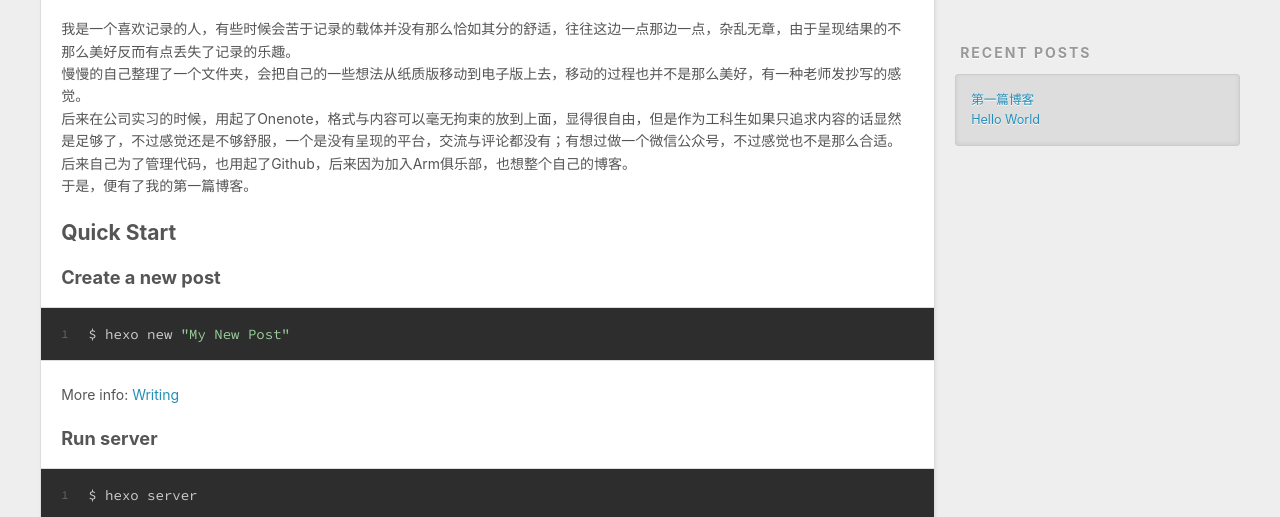
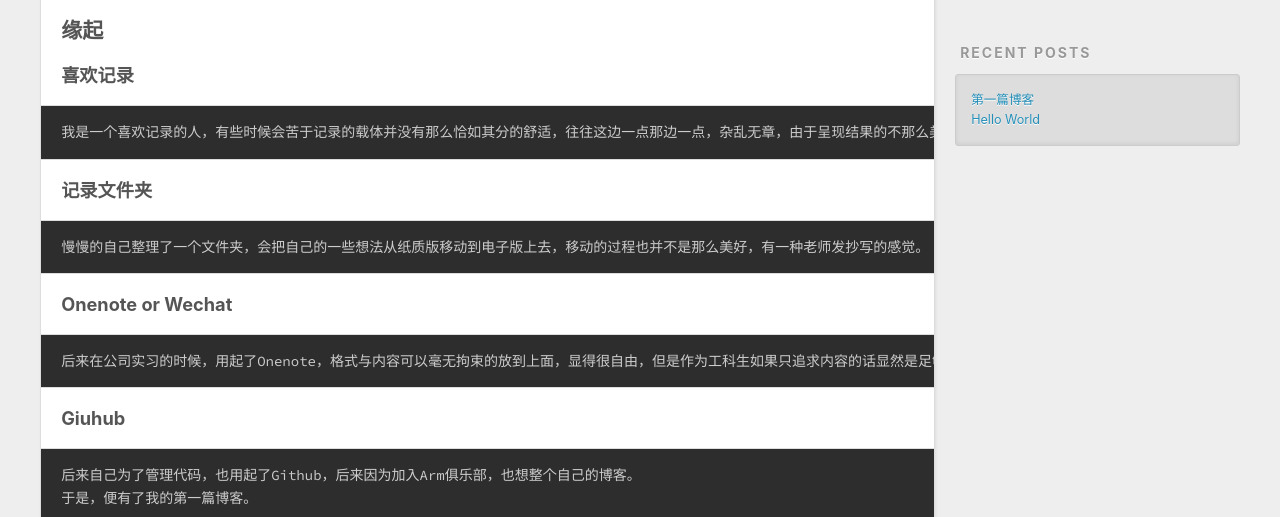
Before and after one commit to callmeht/callmeht.github.io, a plain HTML site: page index.html in a window 1280 px wide. Shown: the part 435-952 px from the top of the page. Drawn offline with nearby package versions, Linux system fonts and the light colour scheme.

Commit message:
Site updated: 2018-06-23 13:28:09

```diff
--- a/index.html
+++ b/index.html
@@ -84,8 +84,12 @@
 
     <div class="article-entry" itemprop="articleBody">
 
-        <p>我是一个喜欢记录的人，有些时候会苦于记录的载体并没有那么恰如其分的舒适，往往这边一点那边一点，杂乱无章，由于呈现结果的不那么美好反而有点丢失了记录的乐趣。<br>慢慢的自己整理了一个文件夹，会把自己的一些想法从纸质版移动到电子版上去，移动的过程也并不是那么美好，有一种老师发抄写的感觉。<br>后来在公司实习的时候，用起了Onenote，格式与内容可以毫无拘束的放到上面，显得很自由，但是作为工科生如果只追求内容的话显然是足够了，不过感觉还是不够舒服，一个是没有呈现的平台，交流与评论都没有；有想过做一个微信公众号，不过感觉也不是那么合适。<br>后来自己为了管理代码，也用起了Github，后来因为加入Arm俱乐部，也想整个自己的博客。<br>于是，便有了我的第一篇博客。</p>
-<h2 id="Quick-Start"><a href="#Quick-Start" class="headerlink" title="Quick Start"></a>Quick Start</h2><h3 id="Create-a-new-post"><a href="#Create-a-new-post" class="headerlink" title="Create a new post"></a>Create a new post</h3><figure class="highlight bash"><table><tr><td class="gutter"><pre><span class="line">1</span><br></pre></td><td class="code"><pre><span class="line">$ hexo new <span class="string">"My New Post"</span></span><br></pre></td></tr></table></figure>
+        <h2 id="缘起"><a href="#缘起" class="headerlink" title="缘起"></a>缘起</h2><h3 id="喜欢记录"><a href="#喜欢记录" class="headerlink" title="喜欢记录"></a>喜欢记录</h3><pre><code>我是一个喜欢记录的人，有些时候会苦于记录的载体并没有那么恰如其分的舒适，往往这边一点那边一点，杂乱无章，由于呈现结果的不那么美好反而有点丢失了记录的乐趣。
+</code></pre><h3 id="记录文件夹"><a href="#记录文件夹" class="headerlink" title="记录文件夹"></a>记录文件夹</h3><pre><code>慢慢的自己整理了一个文件夹，会把自己的一些想法从纸质版移动到电子版上去，移动的过程也并不是那么美好，有一种老师发抄写的感觉。
+</code></pre><h3 id="Onenote-or-Wechat"><a href="#Onenote-or-Wechat" class="headerlink" title="Onenote or Wechat"></a>Onenote or Wechat</h3><pre><code>后来在公司实习的时候，用起了Onenote，格式与内容可以毫无拘束的放到上面，显得很自由，但是作为工科生如果只追求内容的话显然是足够了，不过感觉还是不够舒服，一个是没有呈现的平台，交流与评论都没有；有想过做一个微信公众号，不过感觉也不是那么合适。
+</code></pre><h3 id="Giuhub"><a href="#Giuhub" class="headerlink" title="Giuhub"></a>Giuhub</h3><pre><code>后来自己为了管理代码，也用起了Github，后来因为加入Arm俱乐部，也想整个自己的博客。
+于是，便有了我的第一篇博客。
+</code></pre><h2 id="Quick-Start"><a href="#Quick-Start" class="headerlink" title="Quick Start"></a>Quick Start</h2><h3 id="Create-a-new-post"><a href="#Create-a-new-post" class="headerlink" title="Create a new post"></a>Create a new post</h3><figure class="highlight bash"><table><tr><td class="gutter"><pre><span class="line">1</span><br></pre></td><td class="code"><pre><span class="line">$ hexo new <span class="string">"My New Post"</span></span><br></pre></td></tr></table></figure>
 <p>More info: <a href="https://hexo.io/docs/writing.html" target="_blank" rel="noopener">Writing</a></p>
 <h3 id="Run-server"><a href="#Run-server" class="headerlink" title="Run server"></a>Run server</h3><figure class="highlight bash"><table><tr><td class="gutter"><pre><span class="line">1</span><br></pre></td><td class="code"><pre><span class="line">$ hexo server</span><br></pre></td></tr></table></figure>
 <p>More info: <a href="https://hexo.io/docs/server.html" target="_blank" rel="noopener">Server</a></p>
```
Also changed, not shown: 2018/06/22/test/index.html (+10 -6 lines).
